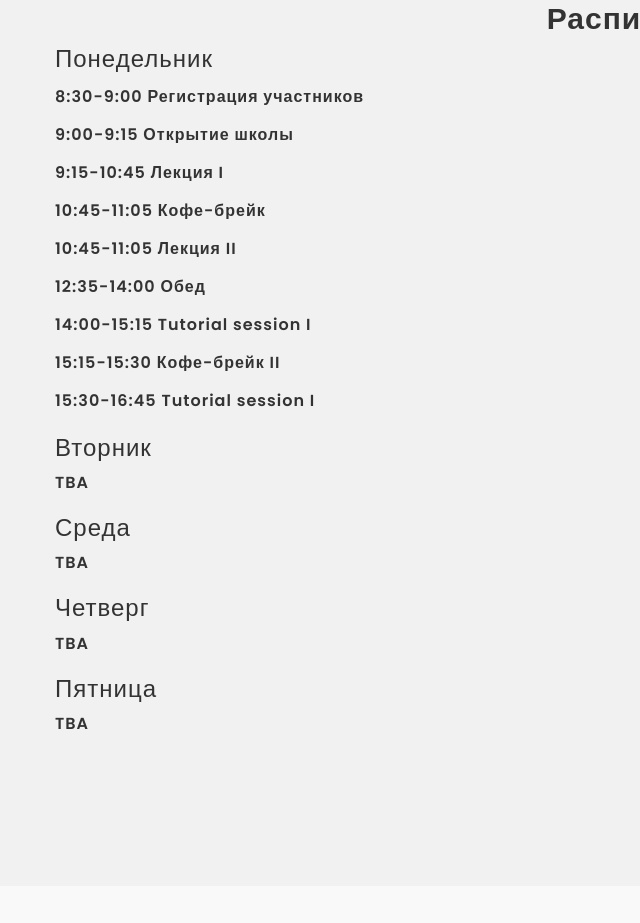
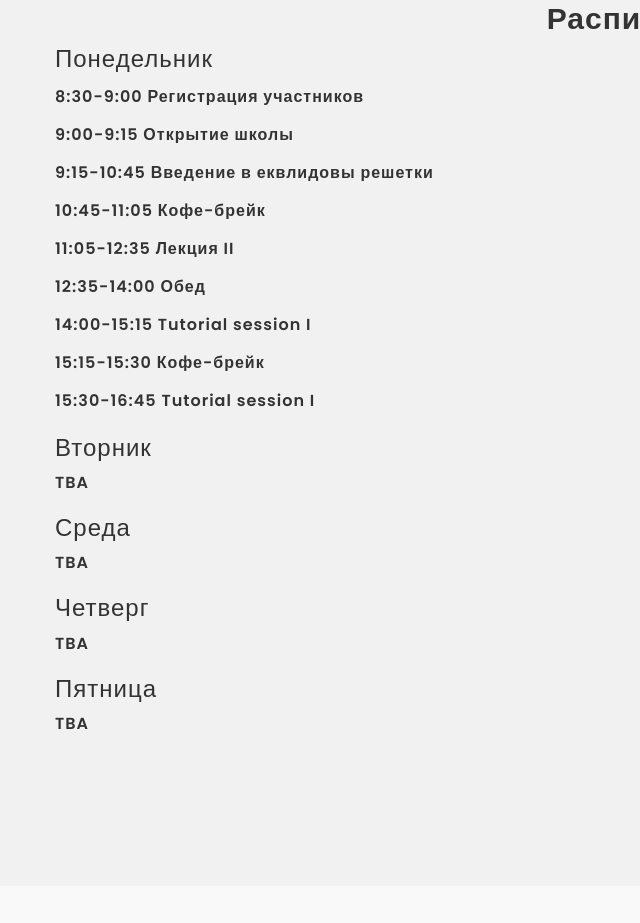
Before and after one commit to summerschool-kld/summerschool-kld, a plain HTML site: page index.html in a window 1280 px wide. Shown: the part 1864-2787 px from the top of the page, without its empty margins (0-640 px from the left). Drawn offline with Linux system fonts and the light colour scheme.

Commit message:
fixed schedule bug

```diff
--- a/index.html
+++ b/index.html
@@ -163,12 +163,12 @@
           <b>
           <p> 8:30-9:00 Регистрация участников  </p>
           <p> 9:00-9:15  Открытие школы  </p>
-          <p> 9:15-10:45  Лекция I  </p>
+          <p> 9:15-10:45  Введение в еквлидовы решетки  </p>
           <p> 10:45-11:05 Кофе-брейк </p>
-          <p> 10:45-11:05 Лекция II </p>
+          <p> 11:05-12:35 Лекция II </p>
           <p> 12:35-14:00 Обед </p>
           <p> 14:00-15:15 Tutorial session I </p>
-          <p> 15:15-15:30 Кофе-брейк II </p>
+          <p> 15:15-15:30 Кофе-брейк  </p>
           <p> 15:30-16:45 Tutorial session I </p>
 
           </p>
```
Also changed, not shown: index_en.html (+3 -3 lines).
